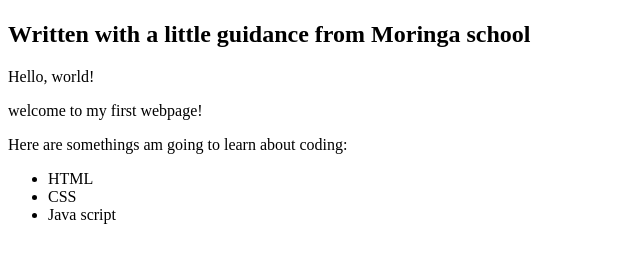
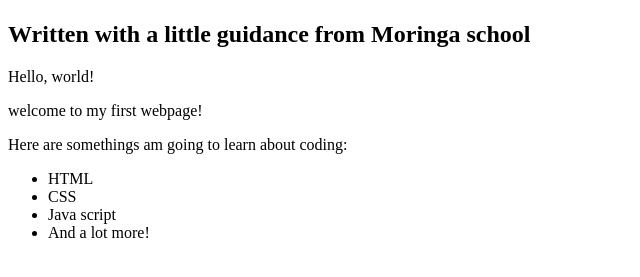
Before and after one commit to Louis-crypto/my-first-webpage, a plain HTML site: page index.html in a window 1280 px wide. Shown: the part 59-336 px from the top of the page, without its empty margins (0-640 px from the left). Drawn offline with Linux system fonts and the light colour scheme.

Commit message:
add list elements

```diff
--- a/index.html
+++ b/index.html
@@ -15,6 +15,7 @@
     <li>HTML</li>
     <li>CSS</li>
     <li>Java script</li>
+    <li>And a lot more!</li>
   </ul>
 </body>
 </html>
```
